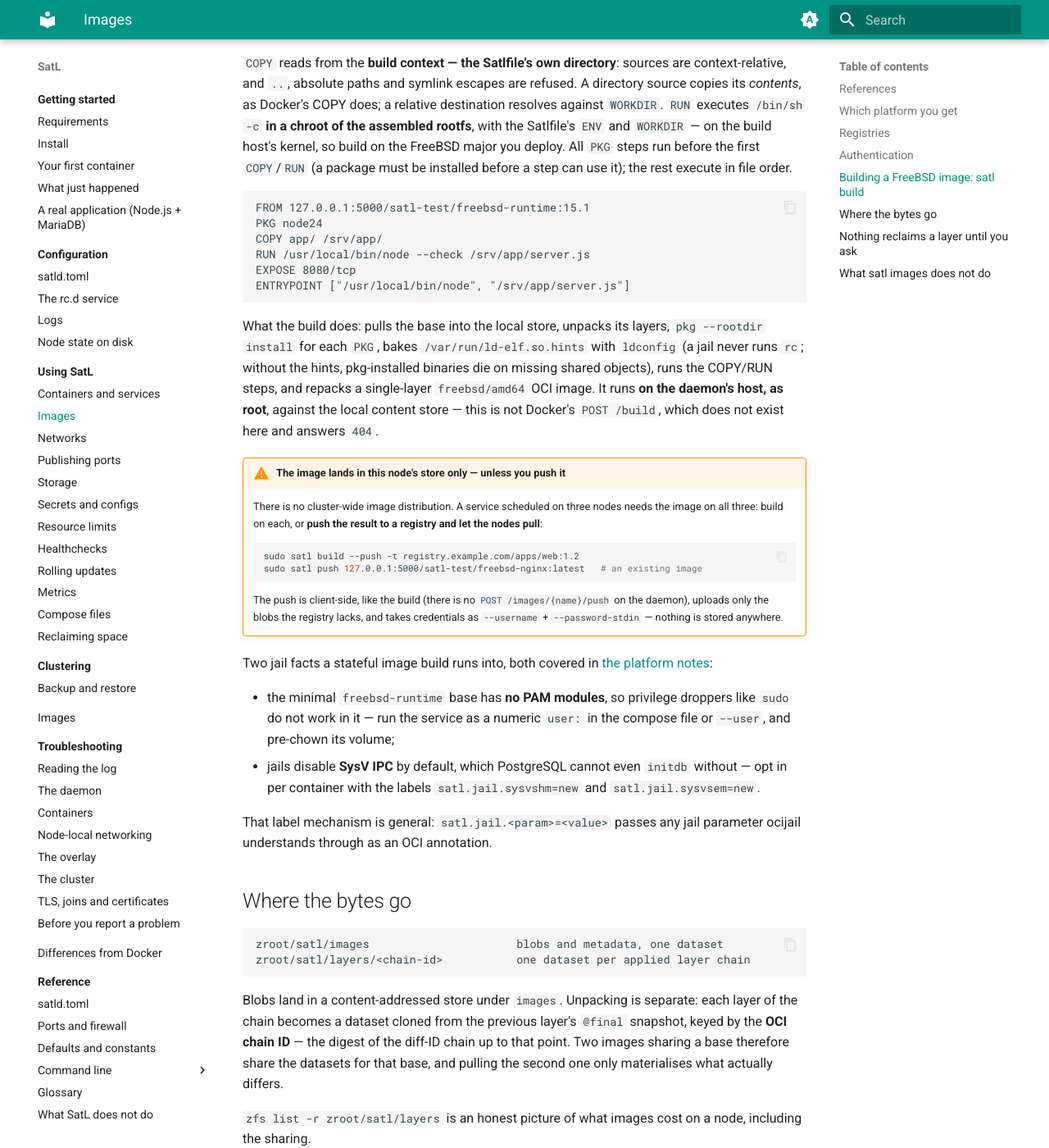
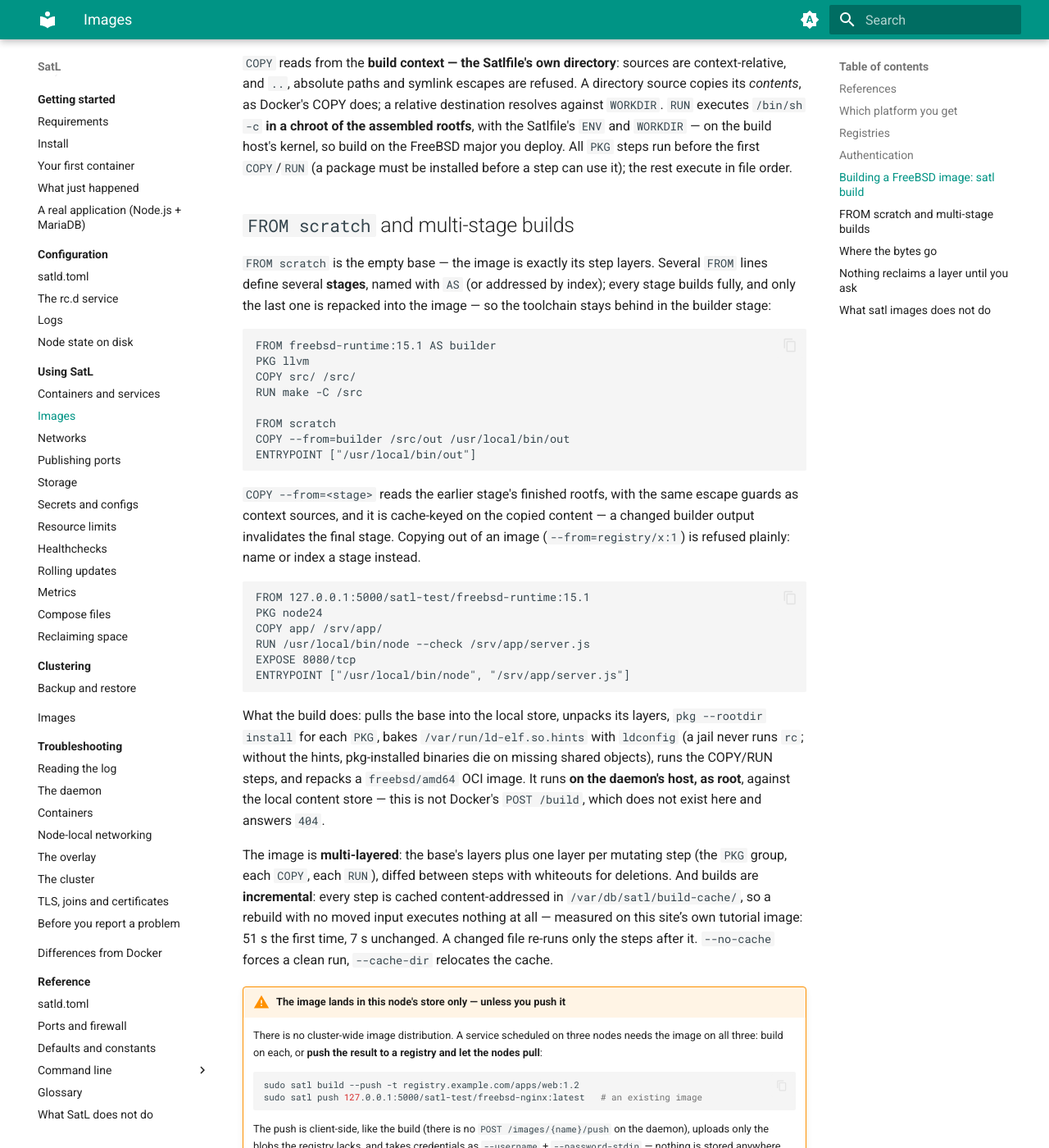
Before and after one commit to fredericalix/satl-doc, an MkDocs documentation site: the page built from docs/use/images.md, in a window 1280 px wide and 1400 px high, scrolled down 3027 px. Shown: the whole window at 82% size. Built offline with MkDocs 1.6.1 and Material for MkDocs 9.7.7, drawn with Linux system fonts in a browser that asks for light colours; some of the changed text lies outside the part shown.

Commit message:
M8b+c: incremental cache, multi-stage builds, FROM scratch

````diff
--- a/docs/use/images.md
+++ b/docs/use/images.md
@@ -158,9 +158,10 @@
 sudo satl build -t 127.0.0.1:5000/satl-test/freebsd-postgres:latest
 ```
 
-The verbs are `FROM` (one, mandatory), `PKG`, `COPY`, `RUN`, `ENV`, `LABEL`,
-`WORKDIR`, `EXPOSE`, and exec-form `ENTRYPOINT`/`CMD`. The shell form of
-`ENTRYPOINT` is refused — it would promise a shell the image may not have.
+The verbs are `FROM` (one or several, or `scratch`), `PKG`, `COPY`, `RUN`,
+`ENV`, `LABEL`, `WORKDIR`, `EXPOSE`, and exec-form `ENTRYPOINT`/`CMD`. The
+shell form of `ENTRYPOINT` is refused — it would promise a shell the image
+may not have.
 
 `COPY` reads from the **build context — the Satlfile's own directory**:
 sources are context-relative, and `..`, absolute paths and symlink escapes
@@ -171,6 +172,30 @@
 major you deploy. All `PKG` steps run before the first `COPY`/`RUN` (a
 package must be installed before a step can use it); the rest execute in
 file order.
+
+## `FROM scratch` and multi-stage builds
+
+`FROM scratch` is the empty base — the image is exactly its step layers.
+Several `FROM` lines define several **stages**, named with `AS` (or addressed
+by index); every stage builds fully, and only the last one is repacked into
+the image — so the toolchain stays behind in the builder stage:
+
+```text
+FROM freebsd-runtime:15.1 AS builder
+PKG llvm
+COPY src/ /src/
+RUN make -C /src
+
+FROM scratch
+COPY --from=builder /src/out /usr/local/bin/out
+ENTRYPOINT ["/usr/local/bin/out"]
+```
+
+`COPY --from=<stage>` reads the earlier stage's finished rootfs, with the
+same escape guards as context sources, and it is cache-keyed on the copied
+content — a changed builder output invalidates the final stage. Copying out
+of an image (`--from=registry/x:1`) is refused plainly: name or index a
+stage instead.
 
 ```text
 FROM 127.0.0.1:5000/satl-test/freebsd-runtime:15.1
@@ -185,9 +210,17 @@
 `pkg --rootdir install` for each `PKG`, bakes `/var/run/ld-elf.so.hints` with
 `ldconfig` (a jail never runs `rc`; without the hints, pkg-installed binaries
 die on missing shared objects), runs the COPY/RUN steps, and repacks a
-single-layer `freebsd/amd64` OCI image. It runs **on the daemon's host, as
+`freebsd/amd64` OCI image. It runs **on the daemon's host, as
 root**, against the local content store — this is not Docker's `POST /build`,
 which does not exist here and answers `404`.
+
+The image is **multi-layered**: the base's layers plus one layer per mutating
+step (the `PKG` group, each `COPY`, each `RUN`), diffed between steps with
+whiteouts for deletions. And builds are **incremental**: every step is cached
+content-addressed in `/var/db/satl/build-cache/`, so a rebuild with no moved
+input executes nothing at all — measured on this site’s own tutorial image:
+51 s the first time, 7 s unchanged. A changed file re-runs only the steps
+after it. `--no-cache` forces a clean run, `--cache-dir` relocates the cache.
 
 !!! warning "The image lands in this node's store only — unless you push it"
 
````
Also changed, not shown: docs/reference/cli/build.md (+2 -0 lines).
